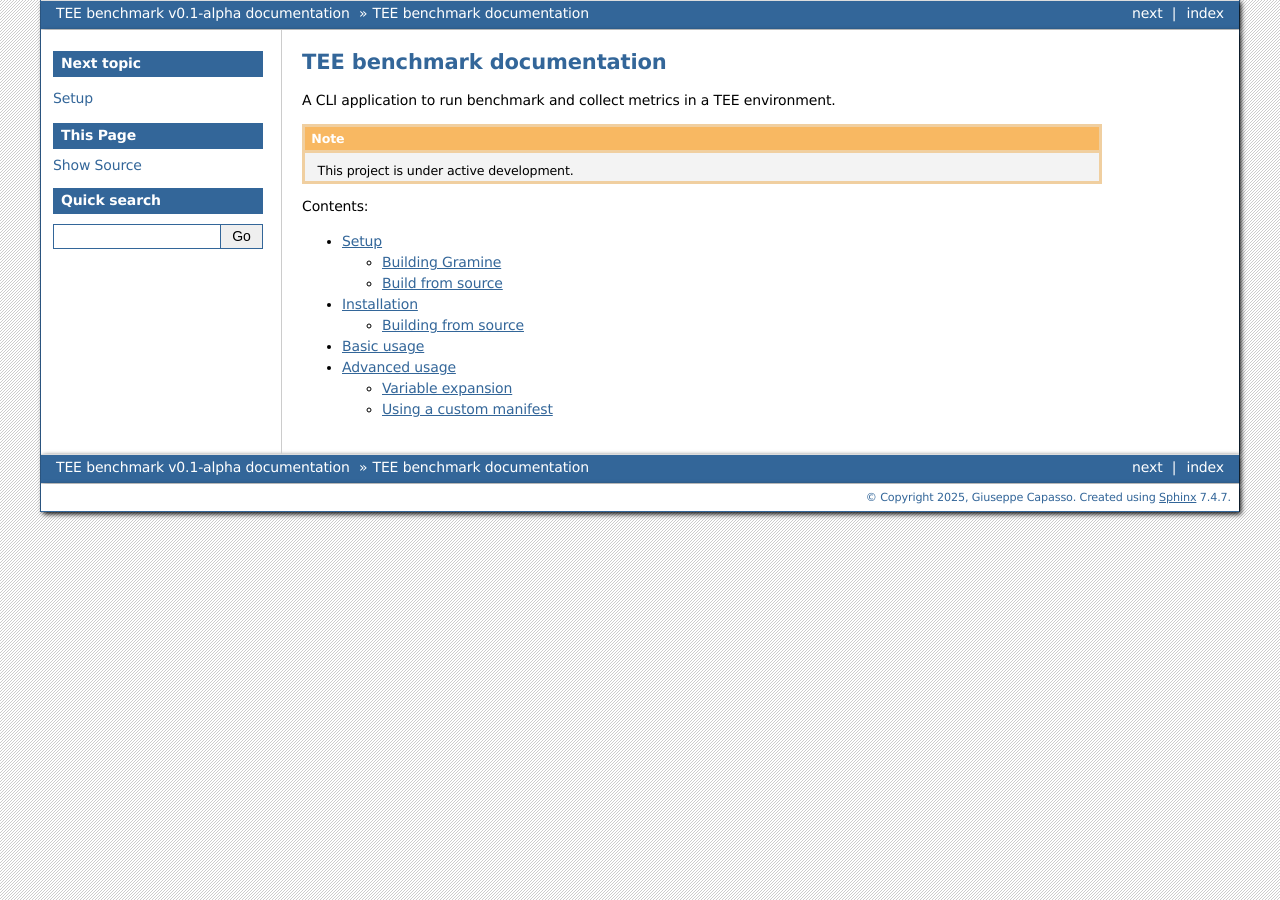
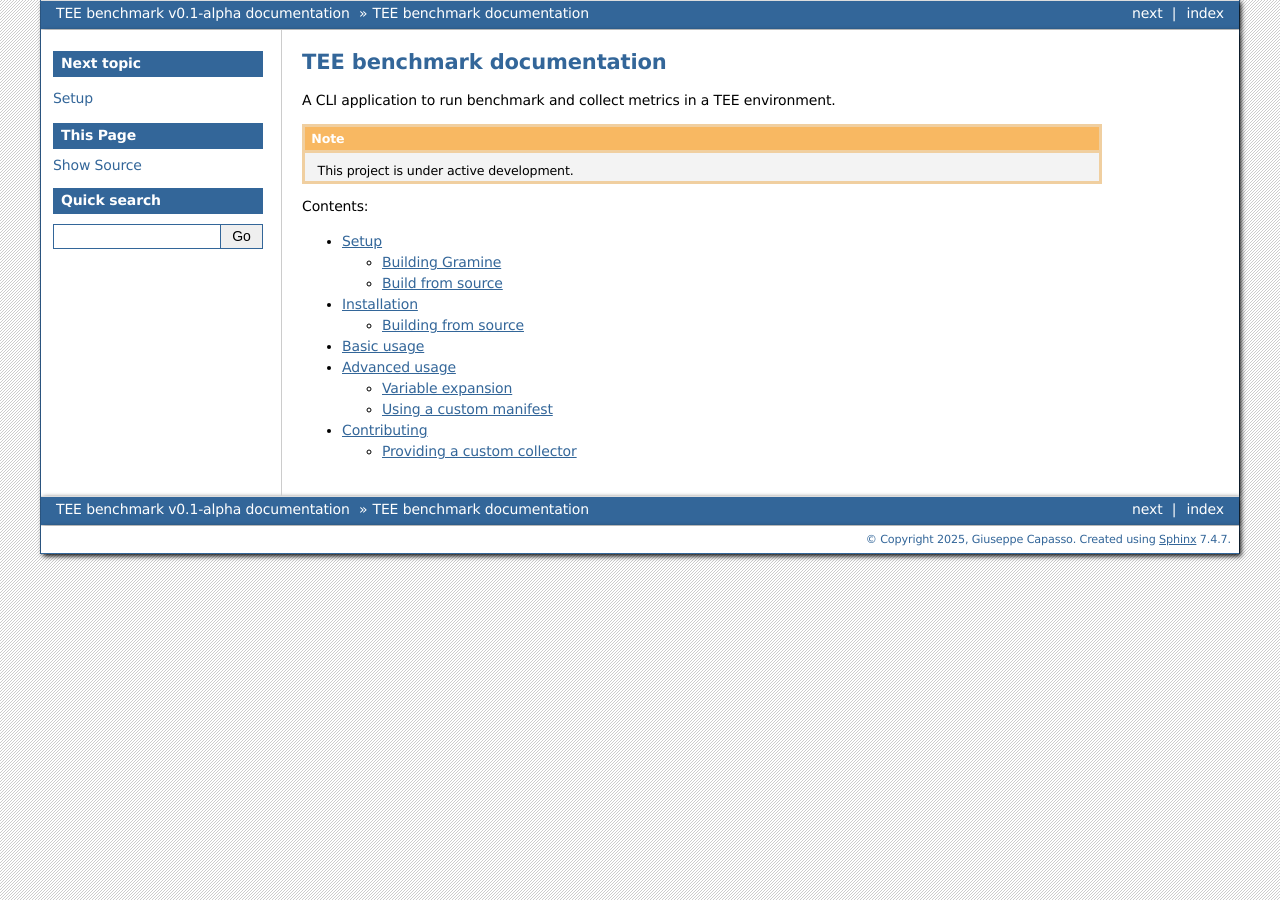
Before and after one commit to alarmfox/enclave-benchmark, a Sphinx documentation site: the page built from docs/web/source/index.rst, in a window 1280 px wide. Built offline with Sphinx 7.4.7, drawn with Linux system fonts in a browser that asks for light colours.

Commit message:
fix: added markdown extensions

```diff
--- a/docs/web/source/conf.py
+++ b/docs/web/source/conf.py
@@ -14,7 +14,7 @@
 # -- General configuration ---------------------------------------------------
 # https://www.sphinx-doc.org/en/master/usage/configuration.html#general-configuration
 
-extensions = []
+extensions = ["myst_parser"]
 
 templates_path = ['_templates']
 exclude_patterns = []
--- a/docs/web/source/index.rst
+++ b/docs/web/source/index.rst
@@ -20,3 +20,4 @@
    installation
    usage/basic
    usage/advanced
+   contributing
```
